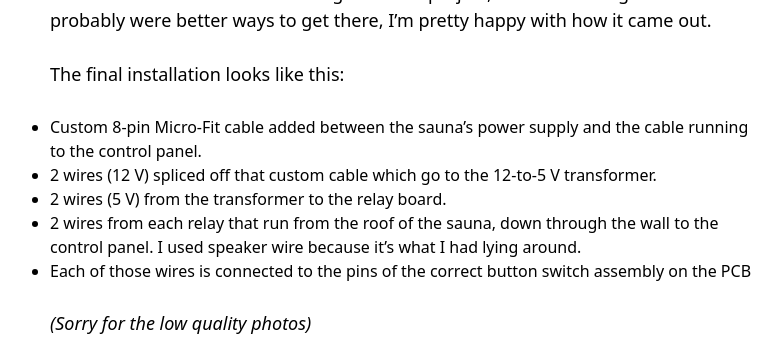
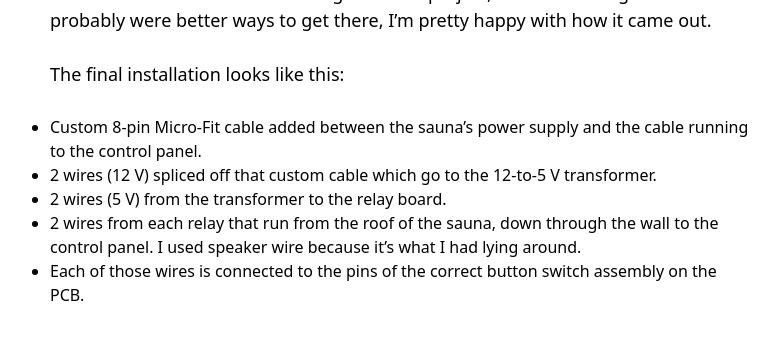
Before and after one commit to farski/awholenother.com, a Jekyll site: the page built from _posts/2025-06-26-sauna-remote-start.md, in a window 1280 px wide and 900 px high, scrolled down 5952 px, cut to the strip 0-340 px from the top of the window. Shown: the whole strip, without its empty margins (239-1021 px from the left). Built offline with Jekyll 4.4.1, drawn with Linux system fonts in a browser that asks for light colours.

```diff
--- a/_posts/2025-06-26-sauna-remote-start.md
+++ b/_posts/2025-06-26-sauna-remote-start.md
@@ -156,7 +156,7 @@ The final installation looks like this:
 - 2 wires (12 V) spliced off that custom cable which go to the 12-to-5 V transformer.
 - 2 wires (5 V) from the transformer to the relay board.
 - 2 wires from each relay that run from the roof of the sauna, down through the wall to the control panel. I used speaker wire because it's what I had lying around.
-- Each of those wires is connected to the pins of the correct button switch assembly on the PCB
+- Each of those wires is connected to the pins of the correct button switch assembly on the PCB.
 
 _(Sorry for the low quality photos)_
 
```
